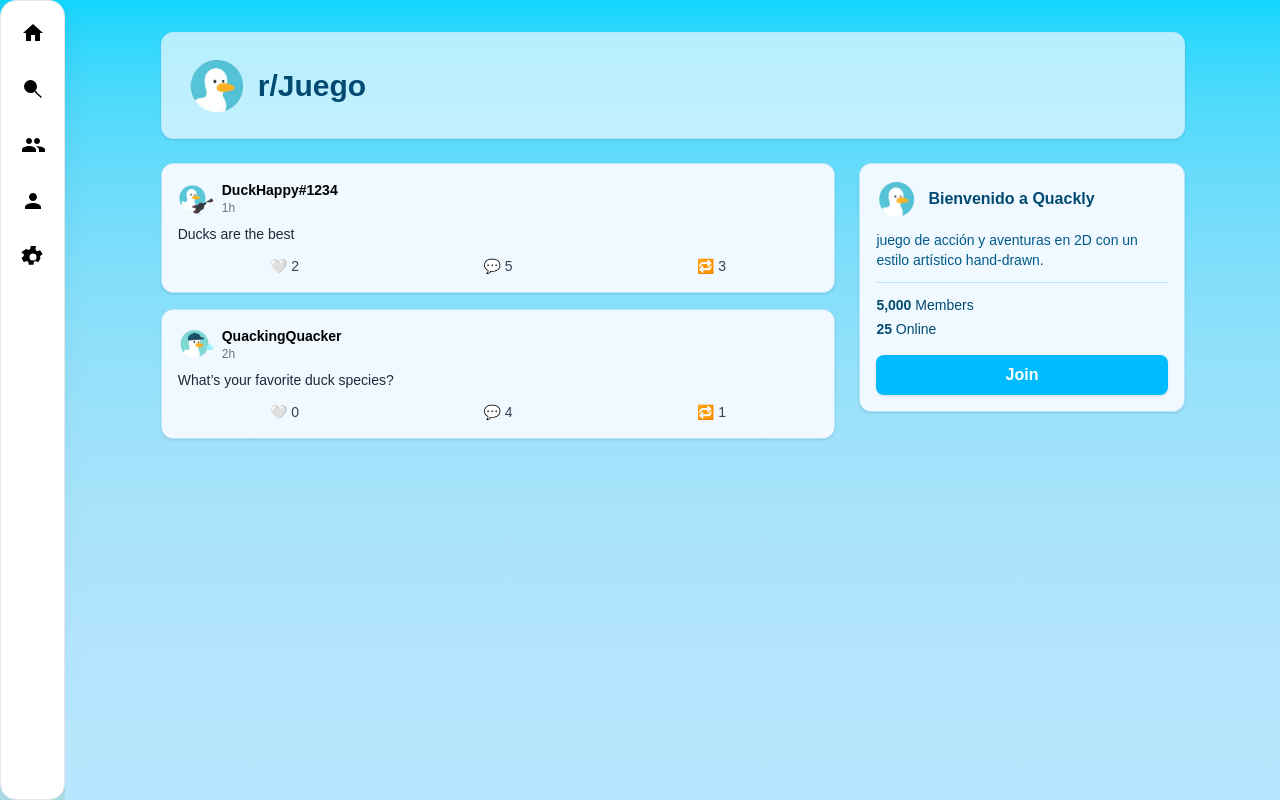
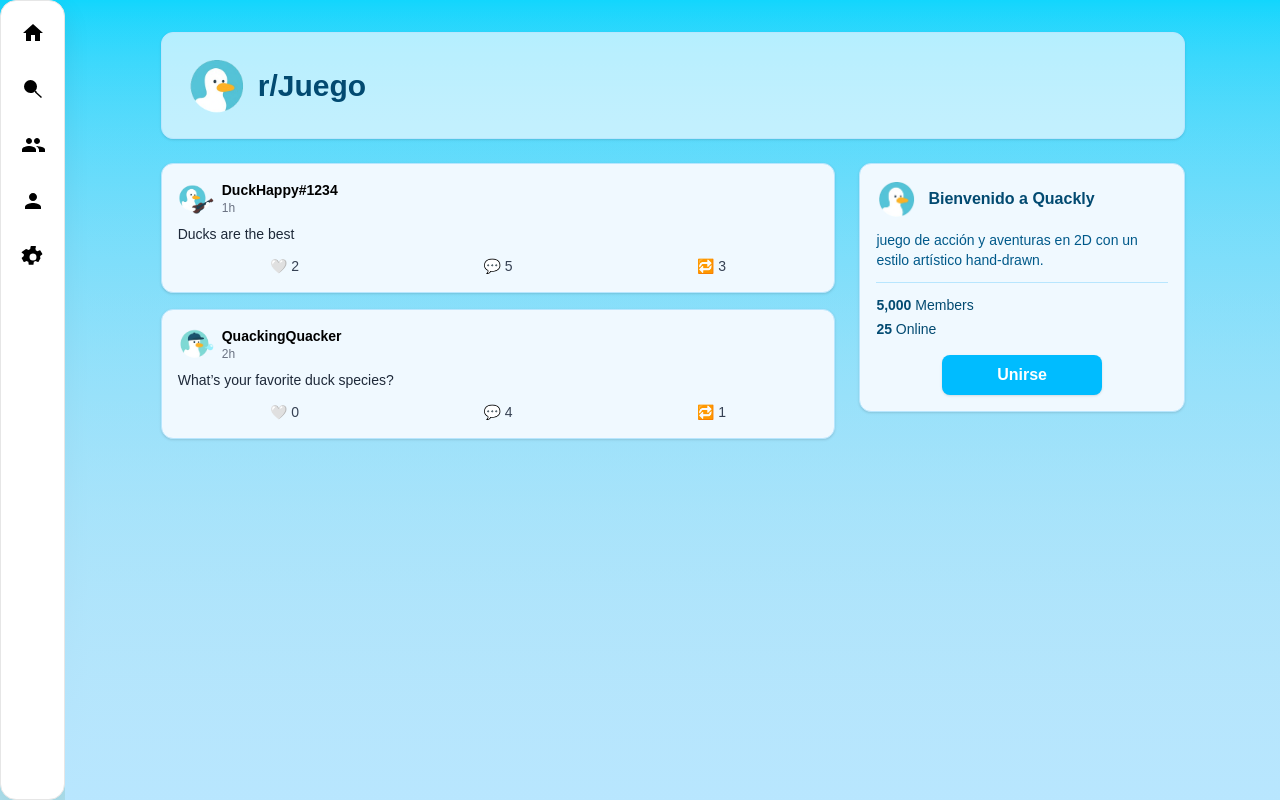
Before and after one commit to DuckHappy/quackly-frontend, a Next.js app: page /community-inside in a window 1280 px wide. Built offline with nearby package versions, Linux system fonts and the light colour scheme.

Commit message:
feat(communityPage): add dynamic button to join/leave the community

```diff
--- a/src/app/(pages)/community-inside/page.tsx
+++ b/src/app/(pages)/community-inside/page.tsx
@@ -1,6 +1,7 @@
 import Image from "next/image";
 import { Post } from "../profile/components/Post";
 import CategoryButton from "../community/components/CategoryButton";
+import JoinButton from "@/components/JoinButton";
 
 
 // ======= Simular datos desde el servidor (SSR) =======
@@ -103,10 +104,7 @@ export default async function CommunityPage() {
               <strong>{community.online}</strong> Online
             </p>
           </div>
-
-          <button className="mt-4 w-full bg-sky-400 hover:bg-sky-500 text-white font-semibold py-2 rounded-lg shadow-sm">
-            Join
-          </button>
+            <JoinButton/>
         </aside>
       </div>
     </main>
--- /dev/null
+++ b/src/components/JoinButton.tsx
@@ -0,0 +1,34 @@
+"use client";
+import { useState } from "react";
+
+export default function JoinButton() {
+  const [isJoined, setIsJoined] = useState(false);
+  const [isLoading, setIsLoading] = useState(false);
+
+  const handleClick = () => {  // lógica para abandonar/salirse de la comunidad
+
+    if (isLoading) return // evita clics mientras carga
+    setIsLoading(true);
+
+    setTimeout(() => {
+      setIsJoined(!isJoined);
+      setIsLoading(false);
+    }, 1000); //  reemplazár con fetch
+  };
+
+  return (
+    <button
+      onClick={handleClick}
+      className={`mx-auto min-w-40 mt-4 ${
+        isJoined
+          ? "bg-sky-100 text-sky-600 hover:bg-red-500 hover:text-amber-50"
+          : "bg-sky-400 hover:bg-sky-500 text-white"
+      } font-semibold py-2 rounded-lg shadow-sm flex items-center justify-center gap-2`}
+    >
+      {isLoading && (
+        <div className="w-5 h-5 border-2 border-white border-t-transparent rounded-full animate-spin"></div>
+      )}
+      {isJoined ? "Salir" : "Unirse"}
+    </button>
+  );
+}
```
